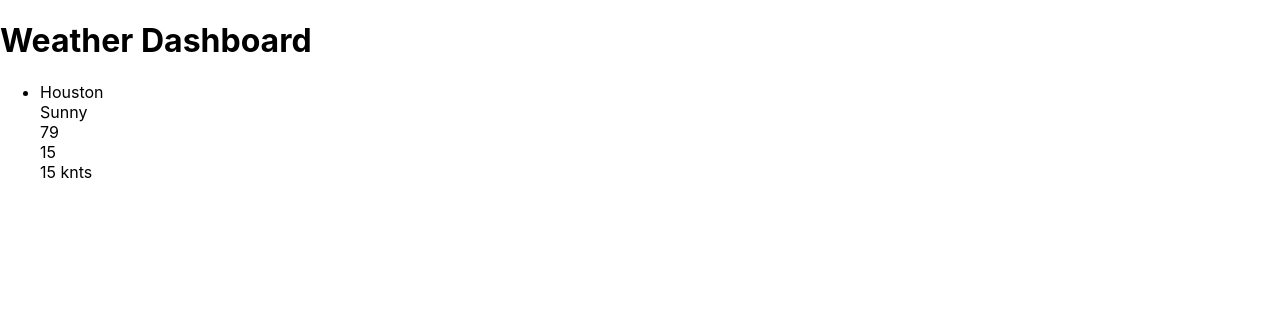
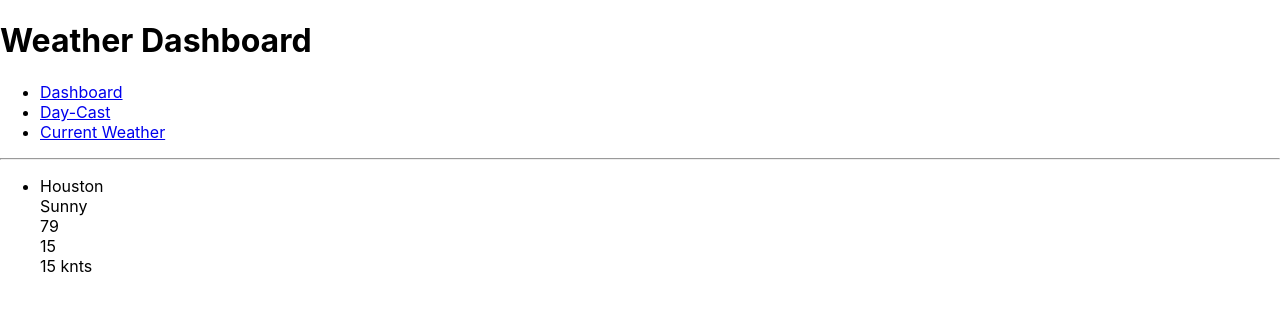
Before and after one commit to Jowest015/React_Project, a React (Create React App) app: page / in a window 1280 px wide. Shown: the top 310 px of the page. Built offline with nearby package versions, Linux system fonts and the light colour scheme.

Commit message:
setting up router

```diff
--- a/package.json
+++ b/package.json
@@ -9,6 +9,7 @@
     "react": "^17.0.2",
     "react-dom": "^17.0.2",
     "react-router": "^5.2.0",
+    "react-router-dom": "^5.2.0",
     "react-scripts": "4.0.3",
     "web-vitals": "^1.1.2"
   },
--- a/src/App.js
+++ b/src/App.js
@@ -1,15 +1,46 @@
-
+import React from "react";
+import {
+  BrowserRouter as Router,
+  Switch,
+  Route,
+  Link
+} from "react-router-dom";
 
 export default function App() {
   const weather = [
     { id: 1, city: "Houston", current: "Sunny", temp: "79", hum: "15", wndspd: "15 knts"}
   ]
   return (
-    <div className="App">
-      <h1>Weather Dashboard</h1>
+    <Router>
+      <div className="App">
+        <h1>Weather Dashboard</h1>
+        <ul>
+          <li>
+            <Link to="/">Dashboard</Link>
+          </li>
+          <li>
+            <Link to="/close-up">Day-Cast</Link>
+          </li>
+          <li>
+            <Link to="/current">Current Weather</Link>
+          </li>
+        </ul>
+        <hr />
+        <Dashboard weather={weather} />
 
-      <Dashboard weather={weather} />
-    </div>
+        <Switch>
+          {/* <Route exact path="/">
+            <Dashboard />
+          </Route> */}
+          <Route path="/close-up">
+            <CloseUp />
+          </Route>
+          <Route path="/current">
+            <Current />
+          </Route>
+        </Switch>
+      </div>
+    </Router>
   );
 }
 
@@ -32,3 +63,19 @@ function Dashboard({ weather }) {
     </ul>
   )
 }
+
+function CloseUp() {
+  return (
+    <div>
+      <h1>Day-Cast</h1>
+    </div>
+  );
+}
+
+function Current() {
+  return (
+    <div>
+      <h1>Current Weather</h1>
+    </div>
+  );
+}
```
Also changed, not shown: src/components/Current.jsx (added), 1 other file (tests, documents, lock files or other folders).
